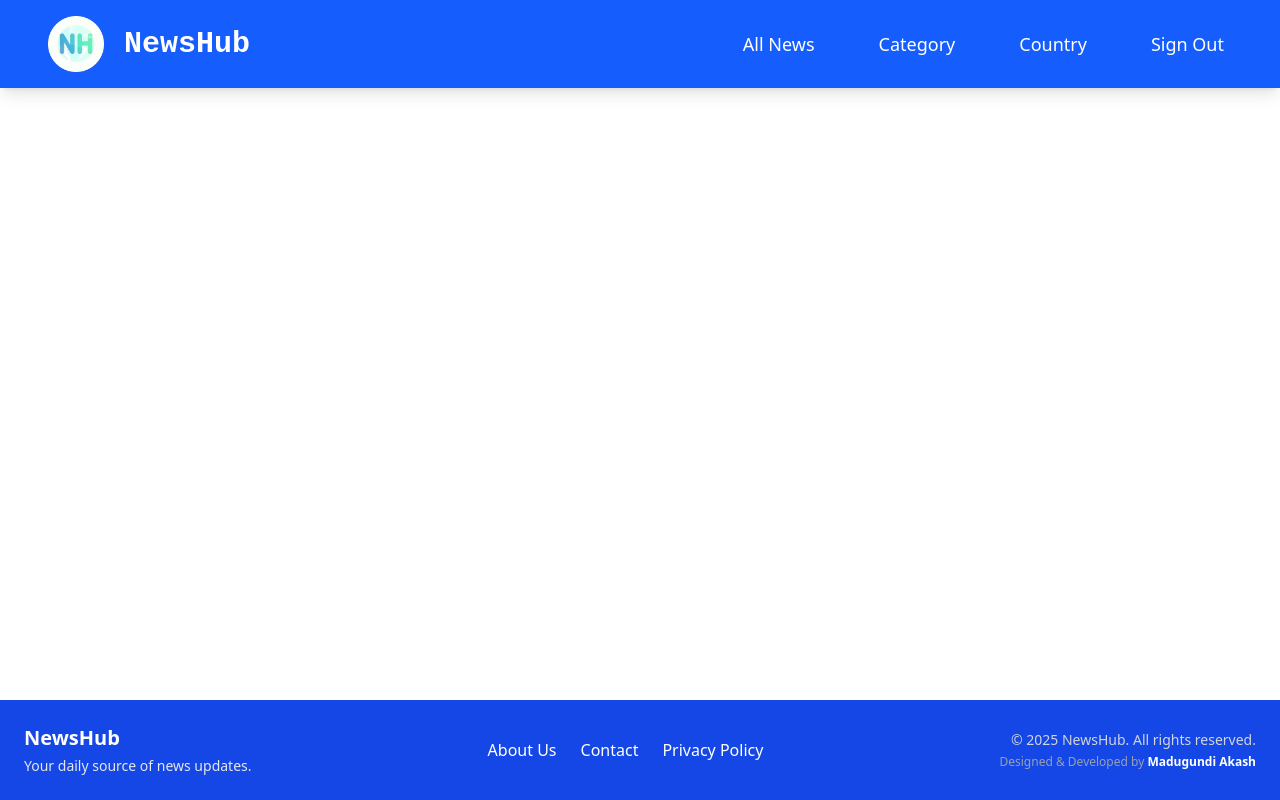
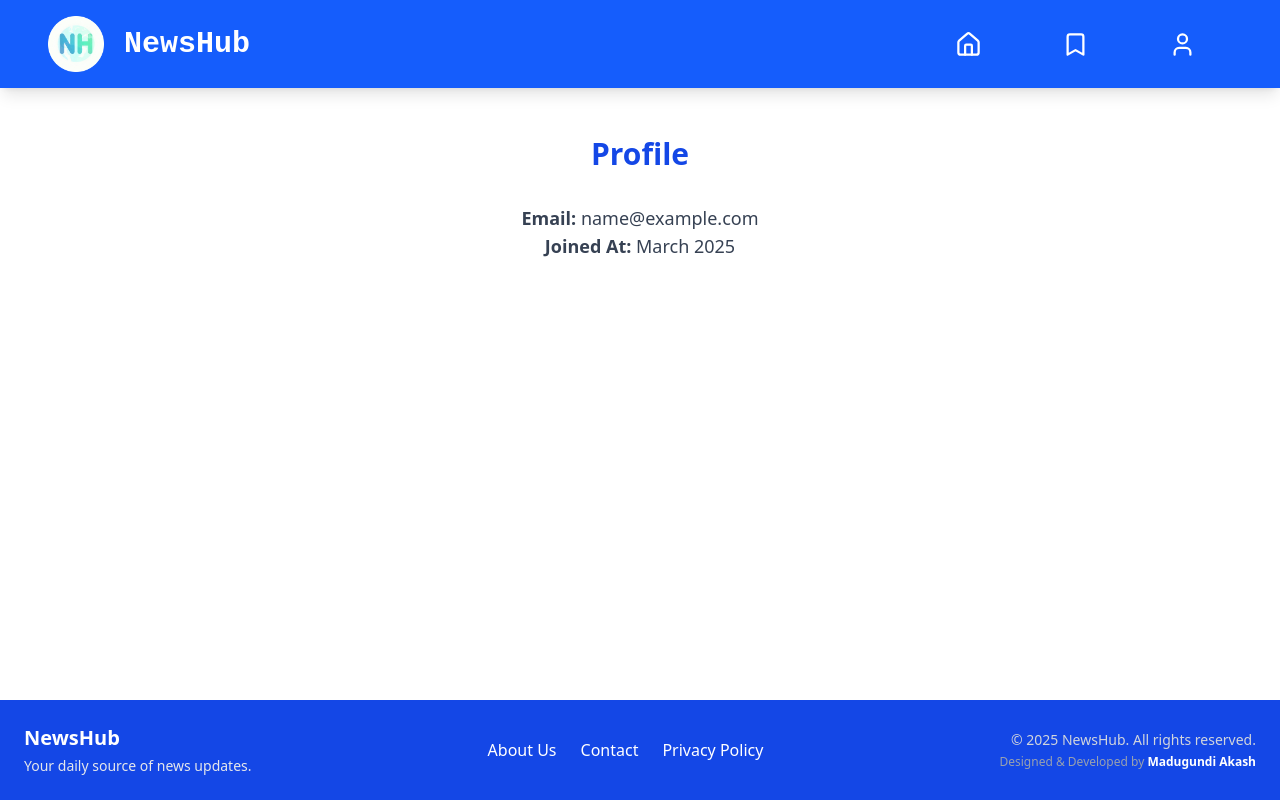
Before and after one commit to akash-madugundi/NewsHub, a React (Vite) app in the folder frontend/: page /news/profile in a window 1280 px wide. Built offline with nearby package versions, Linux system fonts and the light colour scheme; sample sign-in values are in the browser's storage.

Commit message:
Minor changes

```diff
--- a/frontend/src/App.jsx
+++ b/frontend/src/App.jsx
@@ -1,16 +1,18 @@
 import { BrowserRouter, Route, Routes } from "react-router-dom";
-import Home from "./components/pages/Home";
+import SignUp from "./components/auth/SignUp";
+import SignIn from "./components/auth/SignIn";
+import AuthLayout from "./layout/AuthLayout";
+import DashboardLayout from "./layout/DashboardLayout";
+import ProtectedRoute from "./components/ProtectedRoute";
+import Home from "./components/main/Home";
+import ReadLater from "./components/main/ReadLater";
+import Profile from "./components/main/Profile";
 import AllNews from "./components/news/AllNews";
 import CategoryNews from "./components/news/CategoryNews";
 import CountryNews from "./components/news/CountryNews";
 import About from "./components/pages/About";
 import Contact from "./components/pages/Contact";
 import Privacy from "./components/pages/Privacy";
-import SignUp from "./components/auth/SignUp";
-import SignIn from "./components/auth/SignIn";
-import AuthLayout from "./layout/AuthLayout";
-import DashboardLayout from "./layout/DashboardLayout";
-import ProtectedRoute from "./components/ProtectedRoute";
 import "./App.css";
 
 function App() {
@@ -30,6 +32,8 @@ function App() {
             </ProtectedRoute>
           }>
           <Route index element={<Home />} />
+          <Route path="read-later" element={<ReadLater />} />
+          <Route path="profile" element={<Profile />} />
           <Route path="all-news" element={<AllNews />} />
           <Route path="category-news/:category" element={<CategoryNews />} />
           <Route path="country-news/:iso" element={<CountryNews />} />
--- a/frontend/src/components/auth/SignIn.jsx
+++ b/frontend/src/components/auth/SignIn.jsx
@@ -18,6 +18,7 @@ const SignIn = () => {
       }
 
       localStorage.setItem("token", data.token);
+      localStorage.setItem("user", JSON.stringify(data.user));
       alert(data.message);
       window.location.href = "/news";
     } catch (error) {
--- a/frontend/src/components/layout/Header.jsx
+++ b/frontend/src/components/layout/Header.jsx
@@ -1,45 +1,15 @@
 import React, { useState } from "react";
 import { Link } from "react-router-dom";
-import { CATEGORIES } from "../../constants/categories";
-import { COUNTRIES } from "../../constants/countries";
-import { Menu, X } from "lucide-react";
-
-function Dropdown({ title, items, basePath, isScrollable = false }) {
-  const [isOpen, setIsOpen] = useState(false);
-
-  return (
-    <li
-      className="relative group"
-      onMouseEnter={() => setIsOpen(true)}
-      onMouseLeave={() => setIsOpen(false)}
-    >
-      <Link className="text-white hover:text-gray-300 px-8 py-2 transition">
-        {title}
-      </Link>
-      {isOpen && (
-        <ul
-          className={`absolute right-0 mt-2 w-48 bg-white text-black rounded-lg shadow-lg overflow-hidden border border-gray-200 ${isScrollable ? 'max-h-60 overflow-y-auto' : ''} z-50`}
-        >
-          {items.map((item) => (
-            <li key={item.value} className="hover:bg-gray-100 transition">
-              <Link to={`${basePath}/${item.value}`} className="block px-4 py-2">
-                {item.label}
-              </Link>
-            </li>
-          ))}
-        </ul>
-      )}
-    </li>
-  );
-}
+import { Home, Bookmark, User, Menu, X } from "lucide-react";
 
 function Header() {
-  const [isMenuOpen, setIsMenuOpen] = useState(false);
+  const [dropdownOpen, setDropdownOpen] = useState(false);
+  const [menuOpen, setMenuOpen] = useState(false);
 
   const handleSignOut = () => {
     localStorage.removeItem("token");
-    window.location.href = "/auth/sign-in"
-  }
+    window.location.href = "/auth/sign-in";
+  };
 
   return (
     <header className="bg-blue-600 shadow-lg py-4">
@@ -48,55 +18,92 @@ function Header() {
           <Link to="/news">
             <img src="/logo.png" alt="NewsHub Logo" className="w-14 h-auto" />
           </Link>
-          <h3 className="text-white text-3xl font-semibold" style={{ fontFamily: 'Courier New, monospace' }}>NewsHub</h3>
+          <h3
+            className="text-white text-3xl font-semibold"
+            style={{ fontFamily: "Courier New, monospace" }}
+          >
+            NewsHub
+          </h3>
+        </div>
 
+        <button
+          className="md:hidden text-white"
+          onClick={() => setMenuOpen(!menuOpen)}
+        >
+          {menuOpen ? <X size={30} /> : <Menu size={30} />}
+        </button>
 
-        </div>
-        <ul className="hidden md:flex text-lg">
-          <li className="px-8">
-            <Link to="/news/all-news" className="text-white hover:text-gray-300 transition">
-              All News
+        <ul className="hidden md:flex text-lg space-x-20 mr-15 items-center">
+          <li>
+            <Link
+              to="/news"
+              className="text-white hover:text-gray-400 transition flex items-center cursor-pointer"
+            >
+              <Home size={27} />
             </Link>
           </li>
-          <Dropdown title="Category" items={CATEGORIES} basePath="/news/category-news" isScrollable={true} />
-          <Dropdown title="Country" items={COUNTRIES} basePath="/news/country-news" isScrollable={true} />
-          <li className="px-8">
-            <Link onClick={handleSignOut} className="text-white hover:text-gray-300 transition">
-              Sign Out
+          <li>
+            <Link
+              to="/news/read-later"
+              className="text-white hover:text-gray-400 transition flex items-center cursor-pointer"
+            >
+              <Bookmark size={27} />
             </Link>
           </li>
+          <li>
+            <button
+              onClick={() => setDropdownOpen(!dropdownOpen)}
+              className="text-white hover:text-gray-300 transition flex items-center cursor-pointer space-x-1 focus:outline-none"
+            >
+              <User size={27} />
+            </button>
+            {dropdownOpen && (
+              <div className="absolute right-0 mt-2 w-40 bg-white rounded-lg shadow-lg overflow-hidden z-10">
+                <Link
+                  onClick={() => { setDropdownOpen(false); }}
+                  to="/news/profile"
+                  className="block px-4 py-2 text-gray-800 hover:bg-gray-200"
+                >
+                  My Profile
+                </Link>
+                <button
+                  onClick={handleSignOut}
+                  className="w-full text-left block px-4 py-2 text-gray-800 hover:bg-gray-200"
+                >
+                  Sign Out
+                </button>
+              </div>
+            )}
+          </li>
         </ul>
-
-        <button className="md:hidden text-white" onClick={() => setIsMenuOpen(!isMenuOpen)}>
-          {isMenuOpen ? <X size={28} /> : <Menu size={28} />}
-        </button>
       </nav>
-
-      {isMenuOpen && (
-        <div className="md:hidden bg-blue-700 text-white py-4 absolute w-full z-50 shadow-lg">
-          <ul className="flex flex-col items-center space-y-3">
+      {menuOpen && (
+        <div className="md:hidden bg-blue-600 w-full absolute top-16 left-0 z-10 shadow-lg">
+          <ul className="flex flex-col items-center space-y-6 py-4">
             <li>
-              <Link to="/news/all-news" className="text-white hover:text-gray-300 transition" onClick={() => setIsMenuOpen(false)}>
-                All News
+              <Link to="/news" onClick={() => setMenuOpen(false)} className="text-white flex items-center space-x-2">
+                <Home size={27} /> <span>Home</span>
               </Link>
             </li>
-            <Dropdown title="Category" items={CATEGORIES} basePath="/news/category-news" isScrollable={true} />
-            <Dropdown title="Country" items={COUNTRIES} basePath="/news/country-news" isScrollable={true} />
-            <li className="px-8">
-              <Link
-                onClick={() => {
-                  handleSignOut();
-                  setIsMenuOpen(false);
-                }}
-                className="text-white hover:text-gray-300 transition"
-              >
-                Sign Out
+            <li>
+              <Link to="/news/read-later" onClick={() => setMenuOpen(false)} className="text-white flex items-center space-x-2">
+                <Bookmark size={27} /> <span>Read Later</span>
               </Link>
+            </li>
+            <li className="relative">
+              <button onClick={() => setDropdownOpen(!dropdownOpen)} className="text-white flex items-center space-x-2">
+                <User size={27} /> <span>Profile</span>
+              </button>
+              {dropdownOpen && (
+                <div className="absolute left-1/2 transform -translate-x-1/2 mt-2 w-40 bg-white rounded-lg shadow-lg z-10">
+                  <Link onClick={() => { setDropdownOpen(false); setMenuOpen(false); }} to="/news/profile" className="block px-4 py-2 text-gray-800 hover:bg-gray-200">My Profile</Link>
+                  <button onClick={handleSignOut} className="w-full text-left px-4 py-2 text-gray-800 hover:bg-gray-200">Sign Out</button>
+                </div>
+              )}
             </li>
           </ul>
         </div>
       )}
-
     </header>
   );
 }
--- a/frontend/src/components/pages/Home.jsx
+++ b/frontend/src/components/main/Home.jsx
@@ -40,6 +40,10 @@ function Home() {
                 isScrollable={true}
               >
               </Card>
+            ) : category.title === "Editorial" ? (
+              <Link key={index} to="/news/editorial-news">
+                <Card image={category.image} title={category.title} />
+              </Link>
             ) : null
           )}
         </div>
--- /dev/null
+++ b/frontend/src/components/main/Profile.jsx
@@ -0,0 +1,33 @@
+import React, { useEffect, useState } from "react";
+
+const Profile = () => {
+  const [user, setUser] = useState(null);
+  const [joinedAt, setJoinedAt] = useState("");
+
+  useEffect(() => {
+    const storedUser = localStorage.getItem("user");
+    if (storedUser) {
+      setUser(JSON.parse(storedUser));
+      const currentDate = new Date();
+      const month = currentDate.toLocaleString("default", { month: "long" });
+      const year = currentDate.getFullYear();
+      setJoinedAt(`${month} ${year}`);
+    }
+  }, []);
+
+  return (
+    <div className="container mx-auto px-6 py-12 text-center">
+      <h2 className="text-3xl font-bold text-blue-700">Profile</h2>
+      {user ? (
+        <div className="mt-8 text-gray-700 text-lg">
+          <p><span className="font-semibold">Email:</span> {user.email}</p>
+          <p><span className="font-semibold">Joined At:</span> {joinedAt}</p>
+        </div>
+      ) : (
+        <p className="text-lg text-gray-600 mt-4">No user logged in.</p>
+      )}
+    </div>
+  );
+};
+
+export default Profile;
--- /dev/null
+++ b/frontend/src/components/main/ReadLater.jsx
@@ -0,0 +1,9 @@
+import React from 'react'
+
+const ReadLater = () => {
+  return (
+    <div>ReadLater</div>
+  )
+}
+
+export default ReadLater
```
Also changed, not shown: frontend/src/components/main/Card.jsx (renamed from frontend/src/components/pages/Card.jsx), 2 other files (tests, documents, lock files or other folders).
